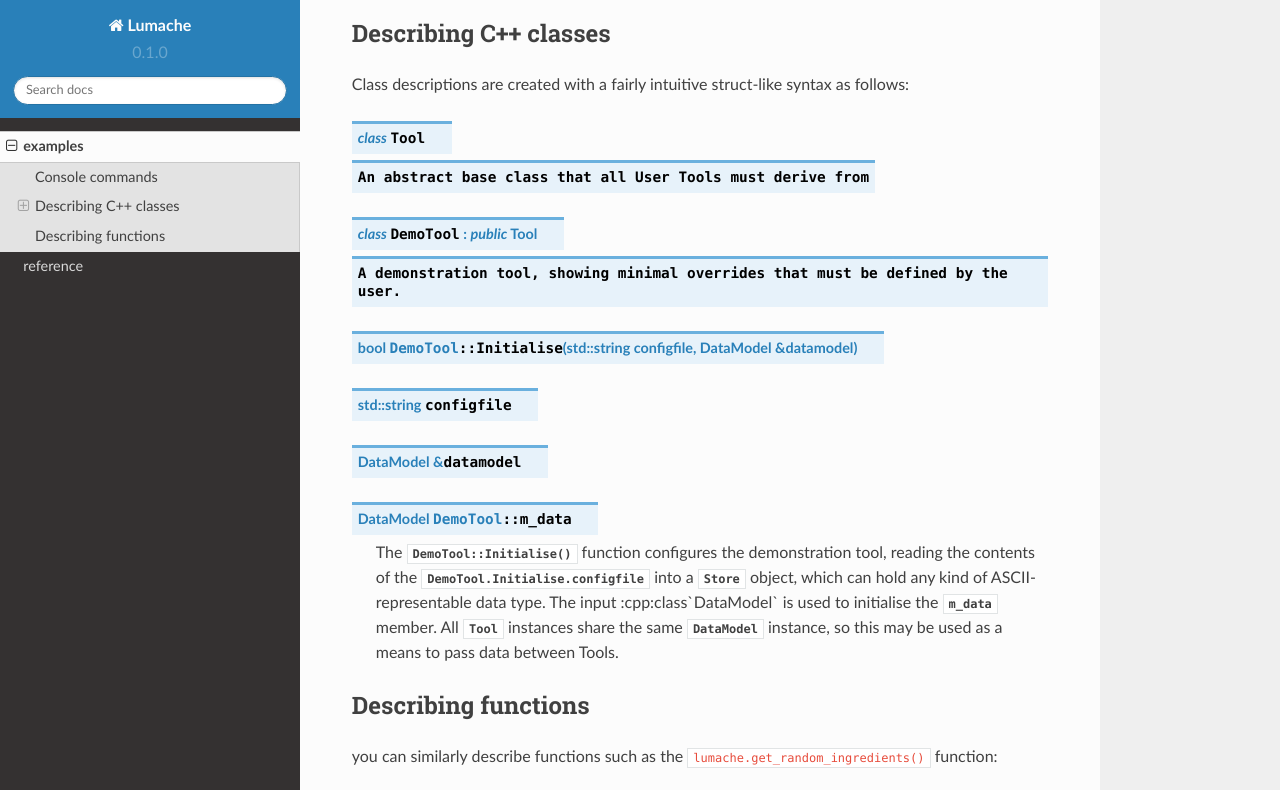
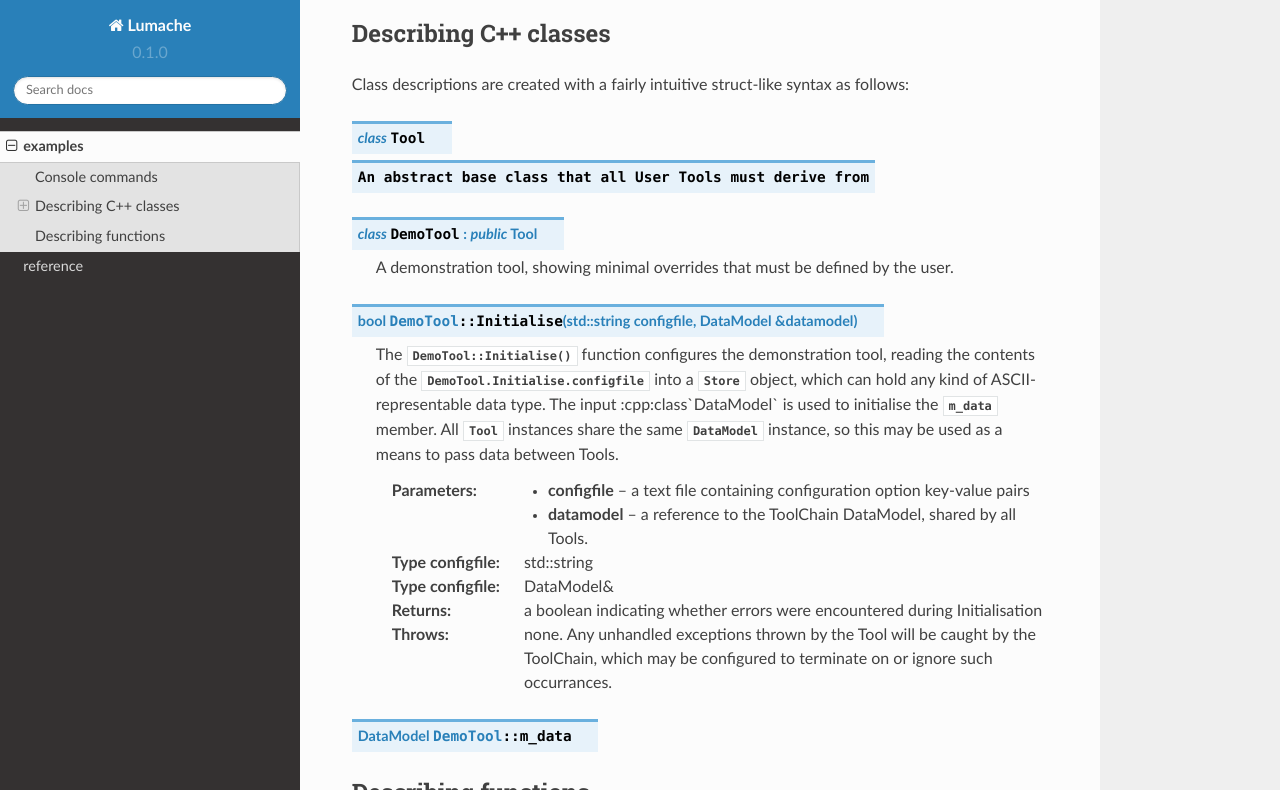
Before and after one commit to marc1uk/readthedocstutorial, a Sphinx documentation site: the page built from docs/source/usage.rst, in a window 1280 px wide and 900 px high, scrolled down 338 px, cut to the strip 0-790 px from the top of the window. Built offline with Sphinx 7.4.7 and the Read the Docs theme 2.0.0, drawn with Linux system fonts in a browser that asks for light colours.

Commit message:
Update usage.rst

```diff
--- a/docs/source/usage.rst
+++ b/docs/source/usage.rst
@@ -21,17 +21,25 @@ Class descriptions are created with a fairly intuitive struct-like syntax as fol
    An abstract base class that all User Tools must derive from
 
 .. cpp:class:: DemoTool : public Tool
+
    A demonstration tool, showing minimal overrides that must be defined by the user.
 
 .. cpp:function:: bool DemoTool::Initialise(std::string configfile, DataModel& datamodel)
-.. cpp:var:: std::string configfile
-.. cpp:var:: DataModel& datamodel
-.. cpp:member:: DataModel DemoTool::m_data
 
    The :cpp:func:`DemoTool::Initialise` function configures the demonstration tool, reading the contents of the :cpp:var:`DemoTool.Initialise.configfile`
    into a :cpp:class:`Store` object, which can hold any kind of ASCII-representable data type.
    The input :cpp:class`DataModel` is used to initialise the :cpp:member:`m_data` member. All :cpp:class:`Tool` instances share the same :cpp:class:`DataModel`
    instance, so this may be used as a means to pass data between Tools.
+
+   :param configfile: a text file containing configuration option key-value pairs
+   :type configfile: std::string
+   :parameter datamodel: a reference to the ToolChain DataModel, shared by all Tools.
+   :type configfile: DataModel&
+   :returns: a boolean indicating whether errors were encountered during Initialisation
+   :throws: none. Any unhandled exceptions thrown by the Tool will be caught by the ToolChain, which may be configured to terminate on or ignore such occurrances.
+
+.. cpp:member:: DataModel DemoTool::m_data
+
 
 
 Describing functions
```
